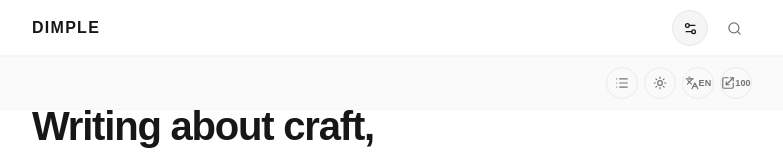
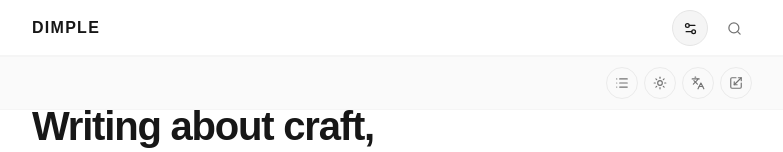
Before and after one commit to akcizur/kaap, a React (Vite) app: page / in a window 1280 px wide. Both pictures are taken after a click on the button 938 px from the left and 28 px from the top of the page. Shown: the top 152 px of the page, without its empty margins (248-1031 px from the left). Built offline with nearby package versions, Linux system fonts and the light colour scheme; a web font is replaced by a local one.

Commit message:
Use icon-only settings controls with click cycling

```diff
--- a/src/App.tsx
+++ b/src/App.tsx
@@ -216,24 +216,22 @@ export default function App() {
 
                 <button
                   type="button"
-                  className="nav-setting-option nav-setting-option--value"
+                  className="nav-setting-option"
                   onClick={cycleLanguage}
                   title={`Language: ${language}`}
                   aria-label={`Change language. Current: ${language}`}
                 >
                   <Languages className="ui-icon" size={14} strokeWidth={2} aria-hidden="true" />
-                  <span>{language}</span>
                 </button>
 
                 <button
                   type="button"
-                  className="nav-setting-option nav-setting-option--value"
+                  className="nav-setting-option"
                   onClick={cycleScale}
                   title={`UI scale: ${scale}%`}
                   aria-label={`Change UI scale. Current: ${scale}%`}
                 >
                   <Scaling className="ui-icon" size={14} strokeWidth={2} aria-hidden="true" />
-                  <span>{scale}</span>
                 </button>
               </nav>
             </div>
```
